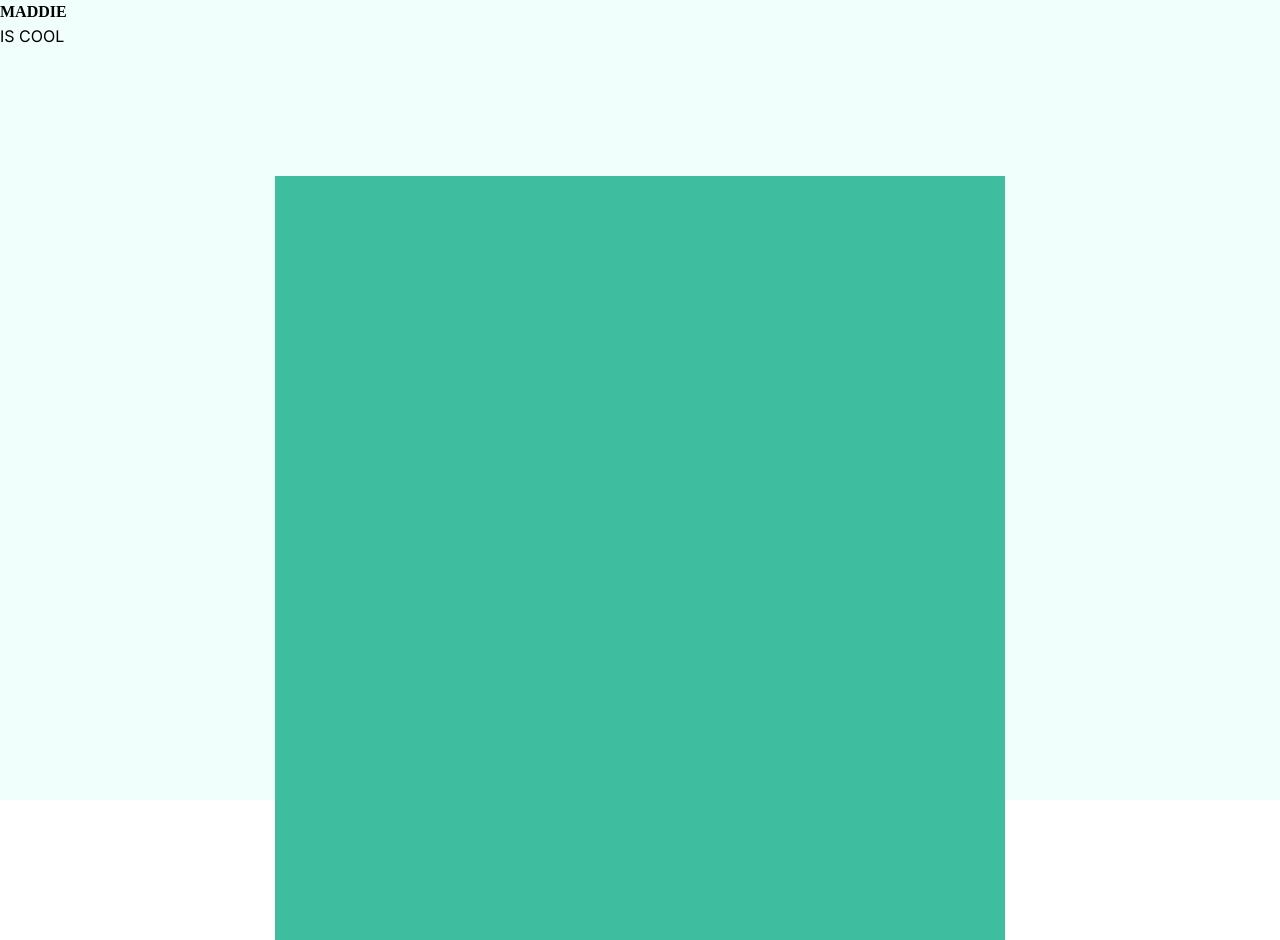
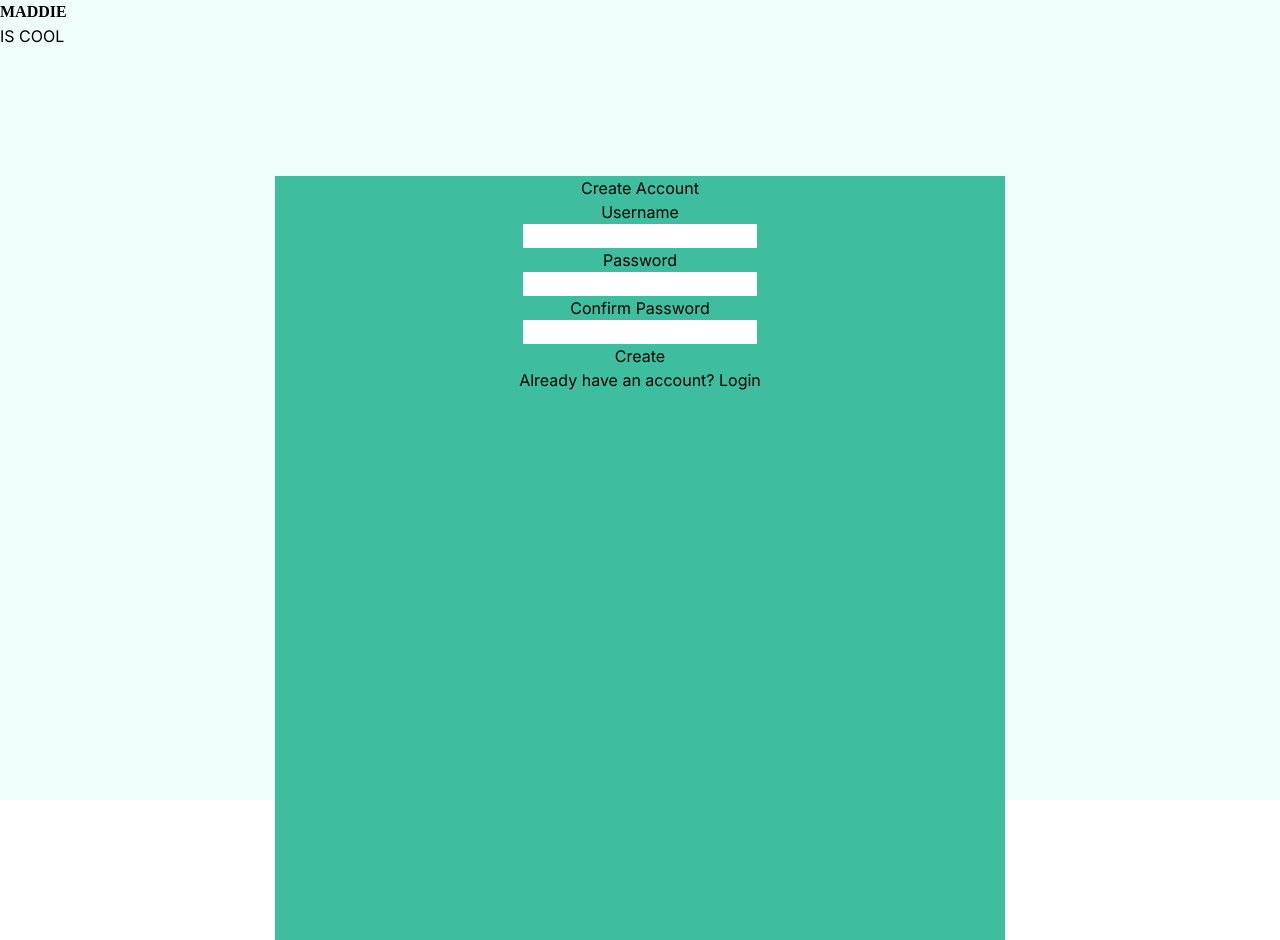
Before and after one commit to 1105-Foo-Aiden/maddieiscool, a Next.js app: page / in a window 1280 px wide. Built offline with nearby package versions, Linux system fonts and the light colour scheme.

Commit message:
create page edits pt1

```diff
--- a/src/app/page.tsx
+++ b/src/app/page.tsx
@@ -15,7 +15,22 @@ export default function Home() {
       <div className="grid place-items-center mt-32">
         <div className="w-[730px] h-[764px] bg-[#3EBE9F]">
           <div className="flex justify-center">
+            <div className="w-[80%]">
+              <div className="grid place-items-center">
+                <p>Create Account</p>
 
+                <p>Username</p>
+                <input type="text" />
+                <p>Password</p>
+                <input type="text" />
+                <p>Confirm Password</p>
+                <input type="text" />
+
+                <button>Create</button>
+                <p>Already have an account? <span><a href="">Login</a></span> </p>
+
+              </div>
+            </div>
           </div>
         </div>
       </div>
```
Also changed, not shown: src/Fonts/HammersmithOne-Regular.ttf (added), src/Fonts/HoltwoodOneSC-Regular.ttf (added).
